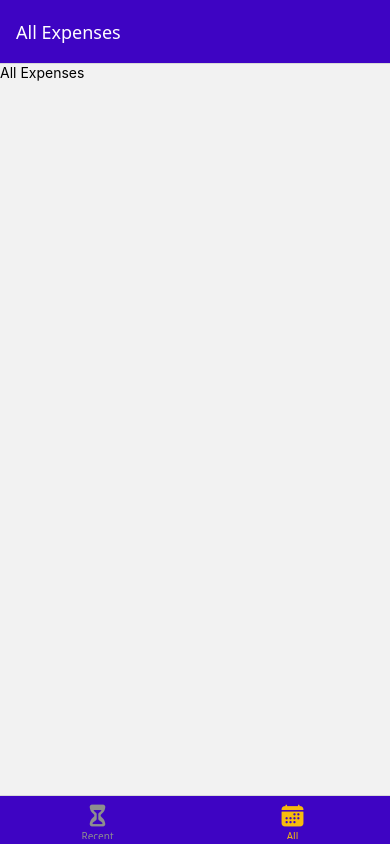
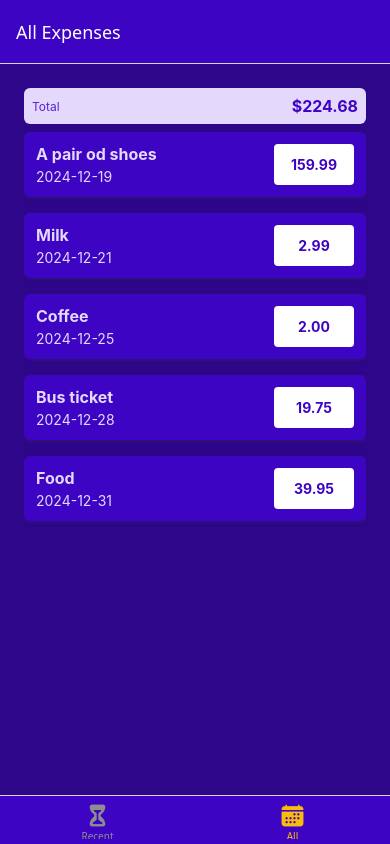
Before and after one commit to adrianjurisic/React-Native-Expo-TheExpenseTracker, a React Native app: screen /AllExpenses in a window 390 px wide. Built offline with nearby package versions, Linux system fonts and the light colour scheme.

Commit message:
Expense Item

```diff
--- /dev/null
+++ b/components/ExpensesOutput/ExpenseItem.js
@@ -0,0 +1,58 @@
+import { Pressable, Text, View, StyleSheet } from "react-native";
+import { GlobalStyles } from "../../constants/styles";
+import { getFormattedDate } from "../../util/date";
+
+function ExpenseItem({description, amount, date}){
+    return(
+        <Pressable>
+        <View style={styles.container}>
+            <View>
+                <Text style={[styles.textBase, styles.description]}>{description}</Text>
+                <Text style={styles.textBase}>{getFormattedDate(date)}</Text>
+            </View>
+            <View style={styles.amountContainer}>
+                <Text style={styles.amount}>{amount.toFixed(2)}</Text>
+            </View>
+        </View>
+        </Pressable>
+    );
+}
+
+export default ExpenseItem;
+
+const styles = StyleSheet.create({
+    container: {
+        padding: 12,
+        marginVertical: 8,
+        backgroundColor: GlobalStyles.colors.primary500,
+        flexDirection: 'row',
+        justifyContent: 'space-between',
+        borderRadius: 6,
+        elevation: 3,
+        shadowColor: GlobalStyles.colors.gray500,
+        shadowRadius: 4,
+        shadowOffset: {width: 1, height: 1},
+        shadowOpacity: 0.4
+    },
+    textBase: {
+        color: GlobalStyles.colors.primary50,
+    },
+    description: {
+        fontSize: 16,
+        marginBottom: 4,
+        fontWeight: 'bold',
+    },
+    amountContainer: {
+        paddingHorizontal: 12,
+        paddingVertical: 4,
+        backgroundColor: 'white',
+        justifyContent: 'center',
+        alignItems: 'center',
+        borderRadius: 4,
+        minWidth: 80,
+    },
+    amount: {
+        color: GlobalStyles.colors.primary500,
+        fontWeight: 'bold',
+    },
+});
--- a/components/ExpensesOutput/ExpensesList.js
+++ b/components/ExpensesOutput/ExpensesList.js
@@ -1,7 +1,18 @@
-import { FlatList } from "react-native";
+import { FlatList, Text } from "react-native";
+import ExpenseItem from "./ExpenseItem";
 
-function ExpensesList(){
-    return <FlatList />
+function renderExpenseItem(itemData){
+    return(
+        <ExpenseItem {...itemData.item}/>
+    );
+}
+
+function ExpensesList({expenses}){
+    return <FlatList
+                data={expenses}
+                renderItem={renderExpenseItem}
+                keyExtractor={(item) => item.id}
+                />
 }
 
 export default ExpensesList;
--- a/components/ExpensesOutput/ExpensesOutput.js
+++ b/components/ExpensesOutput/ExpensesOutput.js
@@ -1,14 +1,61 @@
-import { View } from "react-native";
+import { View, StyleSheet } from "react-native";
 import ExpensesSummary from "./ExpensesSummary";
 import ExpensesList from "./ExpensesList";
+import { GlobalStyles } from "../../constants/styles";
 
-function ExpensesOutput({expenses}){
+const DUMMY_EXPENSES = [
+    {
+        id: 'e1',
+        description: 'A pair od shoes',
+        amount: 159.99,
+        date: new Date('2024-12-19')
+    },
+    {
+        id: 'e2',
+        description: 'Milk',
+        amount: 2.99,
+        date: new Date('2024-12-21')
+    },
+    {
+        id: 'e3',
+        description: 'Coffee',
+        amount: 2,
+        date: new Date('2024-12-25')
+    },
+    {
+        id: 'e4',
+        description: 'Bus ticket',
+        amount: 19.75,
+        date: new Date('2024-12-28')
+    },
+    {
+        id: 'e5',
+        description: 'Food',
+        amount: 39.95,
+        date: new Date('2024-12-31')
+    }
+]
+
+function ExpensesOutput({expenses, expensesPeriod}){
     return(
-        <View>
-            <ExpensesSummary />
-            <ExpensesList />
+        <View style={styles.container}>
+            <ExpensesSummary
+                periodName={expensesPeriod}
+                expenses={DUMMY_EXPENSES}
+            />
+            <ExpensesList expenses={DUMMY_EXPENSES}/>
         </View>
     );
 }
 
 export default ExpensesOutput;
+
+const styles = StyleSheet.create({
+    container: {
+        flex: 1,
+        paddingHorizontal: 24,
+        paddingTop: 24,
+        paddingBottom: 0,
+        backgroundColor: GlobalStyles.colors.primary700,
+    }
+});
--- a/components/ExpensesOutput/ExpensesSummary.js
+++ b/components/ExpensesOutput/ExpensesSummary.js
@@ -1,12 +1,37 @@
-import { View, Text } from "react-native";
+import { View, Text, StyleSheet } from "react-native";
+import { GlobalStyles } from '../../constants/styles'
 
-function ExpensesSummary(){
+function ExpensesSummary({expenses, periodName}){
+    const expensesSum = expenses.reduce((sum, expense) => {
+        return sum + expense.amount;
+    }, 0);
+
     return (
-        <View>
-            <Text>Period</Text>
-            <Text>Sum</Text>
+        <View style={styles.container}>
+            <Text style={styles.period}>{periodName}</Text>
+            <Text style={styles.sum}>${expensesSum.toFixed(2)}</Text>
         </View>
     );
 }
 
 export default ExpensesSummary;
+
+const styles = StyleSheet.create({
+    container: {
+        padding: 8,
+        backgroundColor: GlobalStyles.colors.primary50,
+        borderRadius: 6,
+        flexDirection: 'row',
+        justifyContent: 'space-between',
+        alignItems: 'center',
+    },
+    period: {
+        fontSize: 12,
+        color: GlobalStyles.colors.primary400,
+    },
+    sum: {
+        fontSize: 16,
+        fontWeight: 'bold',
+        color: GlobalStyles.colors.primary500,
+    }
+});
--- a/screens/AllExpenses.js
+++ b/screens/AllExpenses.js
@@ -1,8 +1,8 @@
-import { Text } from "react-native";
+import ExpensesOutput from "../components/ExpensesOutput/ExpensesOutput";
 
 function AllExpenses(){
     return(
-        <Text>All Expenses</Text>
+        <ExpensesOutput expensesPeriod={"Total"}/>
     );
 }
 
--- a/screens/RecentExpenses.js
+++ b/screens/RecentExpenses.js
@@ -1,8 +1,8 @@
-import { Text } from "react-native";
+import ExpensesOutput from "../components/ExpensesOutput/ExpensesOutput";
 
 function RecentExpenses(){
     return(
-        <Text>Recent Expenses</Text>
+        <ExpensesOutput expensesPeriod={"Last 7 days"}/>
     );
 }
 
--- /dev/null
+++ b/util/date.js
@@ -0,0 +1,3 @@
+export function getFormattedDate(date){
+    return `${date.getFullYear()}-${date.getMonth()+1}-${date.getDate()}`
+}
```
